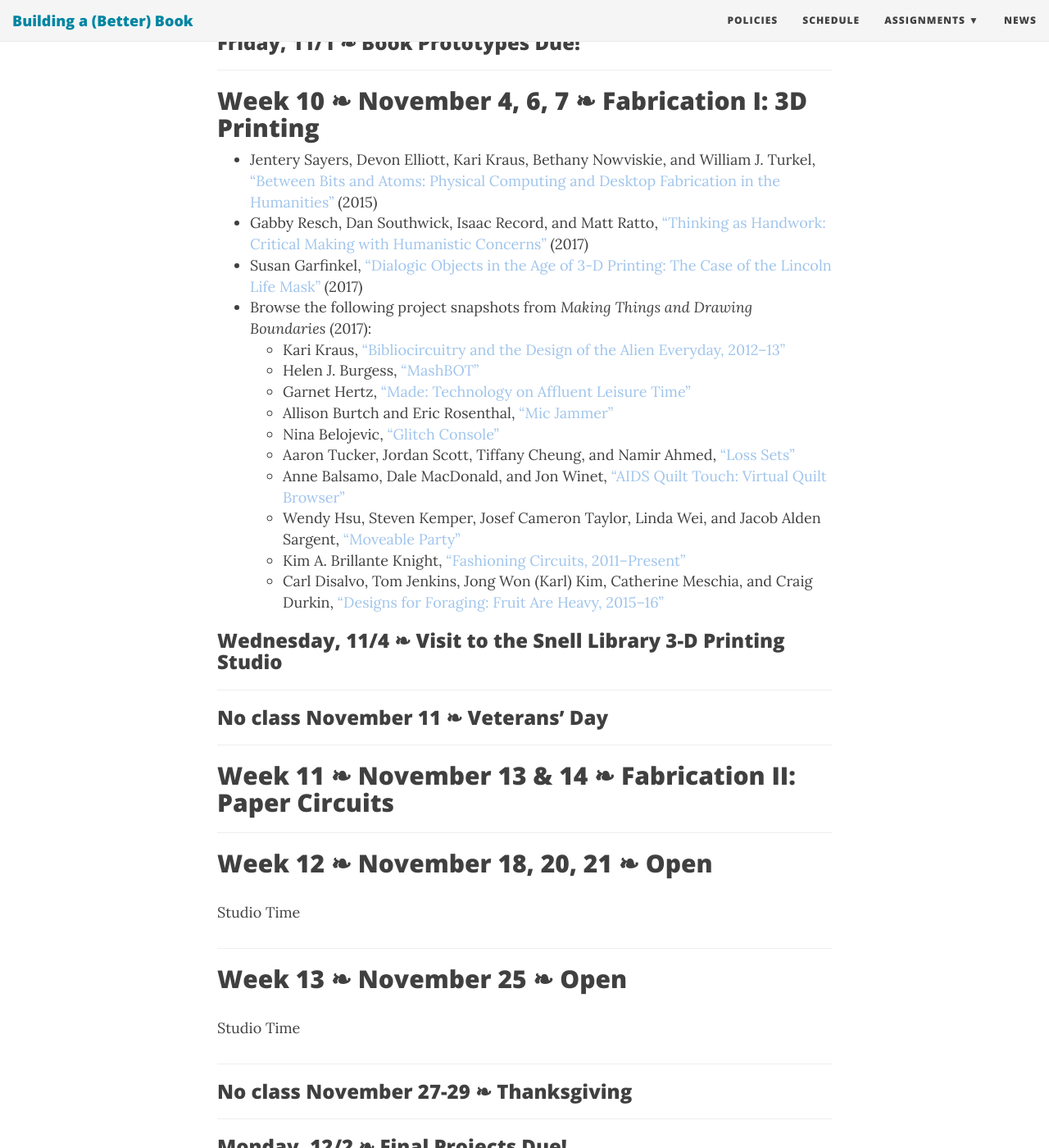
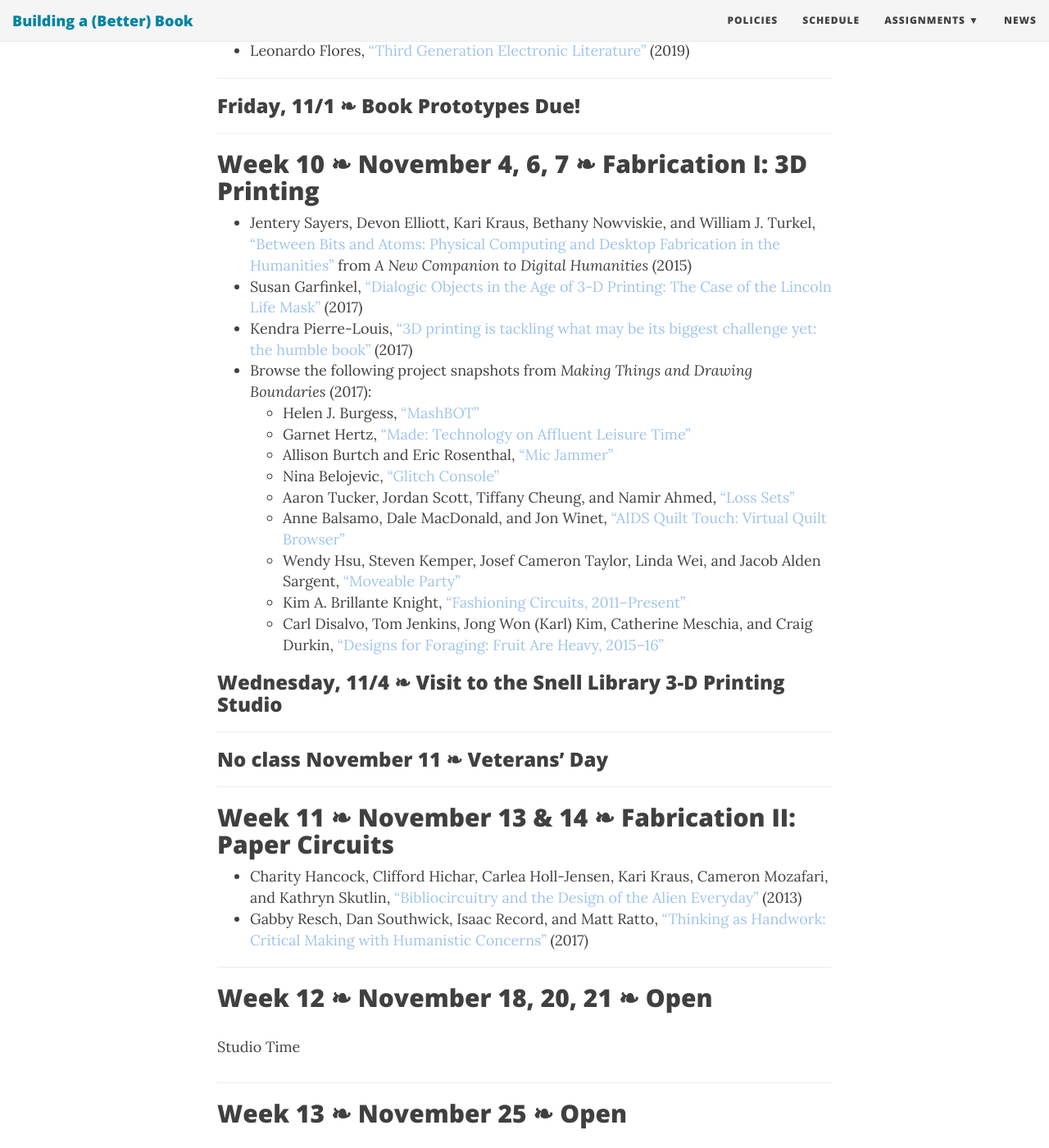
Before and after one commit to rccordell/f19bbb, a Jekyll site: the page built from schedule.md, in a window 1280 px wide and 1400 px high, scrolled down 4194 px. Shown: the whole window at 82% size. Built offline with Jekyll 4.4.1, drawn with Linux system fonts in a browser that asks for light colours; nearby versions of some CDN libraries; some web fonts are replaced; some of the changed text lies outside the part shown.

Commit message:
schedule updates

```diff
--- a/schedule.md
+++ b/schedule.md
@@ -114,6 +115,7 @@ Prep:
 + Christian Bök, ["The Xenotext Works](https://www.poetryfoundation.org/harriet/2011/04/the-xenotext-works) (2011) & Joshua Schuster, ["On Reading Christian Bök's 'The Xenotext: Book 1' Ten Thousand Years Later"](https://jacket2.org/reviews/reading-christian-boks-xenotext-book-1-ten-thousand-years-later) (2016)
 + Lisa Vollrath, ["A Crash Course On Altered Books"](https://mixedmedia.club/a-crash-course-on-altered-books/) (2015)
 + Craig Mod, ["The 'Future Book' is Here, but It's Not What We Expected"](https://www.wired.com/story/future-book-is-here-but-not-what-we-expected/) (2018)
++ Merve Emre, ["This Library Has New Books by Major Authors, but They Can’t Be Read Until 2114"](https://northeastern.alma.exlibrisgroup.com/leganto/public/01NEU_INST/citation/9484550810001401?auth=SAML)
 + (browse) Tom Phillips, [*A Humument*](http://www.tomphillips.co.uk/humument)
 
 ### Wednesday, 10/16 &#10087; Visit to NU Archives**
@@ -144,11 +146,10 @@ Prep:
 
 ## Week 10 &#10087; November 4, 6, 7 &#10087; Fabrication I: 3D Printing
 
-+ Jentery Sayers, Devon Elliott, Kari Kraus, Bethany Nowviskie, and William J. Turkel, [“Between Bits and Atoms: Physical Computing and Desktop Fabrication in the Humanities”]() (2015)
-+ Gabby Resch, Dan Southwick, Isaac Record, and Matt Ratto, ["Thinking as Handwork: Critical Making with Humanistic Concerns"](https://dhdebates.gc.cuny.edu/read/untitled-aa1769f2-6c55-485a-81af-ea82cce86966/section/4b5fd8b4-2a39-4d7a-a563-3e611da220f0#ch16) (2017)
++ Jentery Sayers, Devon Elliott, Kari Kraus, Bethany Nowviskie, and William J. Turkel, [“Between Bits and Atoms: Physical Computing and Desktop Fabrication in the Humanities”](https://northeastern.alma.exlibrisgroup.com/leganto/public/01NEU_INST/citation/9484550400001401?auth=SAML) from *A New Companion to Digital Humanities* (2015)
 + Susan Garfinkel, ["Dialogic Objects in the Age of 3-D Printing: The Case of the Lincoln Life Mask"](https://dhdebates.gc.cuny.edu/read/untitled-aa1769f2-6c55-485a-81af-ea82cce86966/section/a7eff40f-41f9-4851-9d9a-d560888c4dda#ch24) (2017)
++ Kendra Pierre-Louis, ["3D printing is tackling what may be its biggest challenge yet: the humble book"](https://www.popsci.com/3d-printed-bound-book/) (2017)
 + Browse the following project snapshots from *Making Things and Drawing Boundaries* (2017):
-    + Kari Kraus, ["Bibliocircuitry and the Design of the Alien Everyday, 2012–13"](https://dhdebates.gc.cuny.edu/read/untitled-aa1769f2-6c55-485a-81af-ea82cce86966/section/7b83c1a0-8e49-404f-9023-bfdc5c6874e2#ch17)
     + Helen J. Burgess, ["MashBOT"](https://dhdebates.gc.cuny.edu/read/untitled-aa1769f2-6c55-485a-81af-ea82cce86966/section/e913f0ff-4a13-4f08-a164-7945f43a8636#ch05)
     + Garnet Hertz, ["Made: Technology on Affluent Leisure Time"](https://dhdebates.gc.cuny.edu/read/untitled-aa1769f2-6c55-485a-81af-ea82cce86966/section/99b20079-6a78-43bc-8110-3804b04acc65#ch13)
     + Allison Burtch and Eric Rosenthal, ["Mic Jammer"](https://dhdebates.gc.cuny.edu/read/untitled-aa1769f2-6c55-485a-81af-ea82cce86966/section/f8dcc03c-2bc3-499a-8c1b-1d17f4098400#ch11)
@@ -168,6 +169,9 @@ Prep:
 -----
 
 ## Week 11 &#10087; November 13 & 14 &#10087; Fabrication II: Paper Circuits
+
++ Charity Hancock, Clifford Hichar, Carlea Holl-Jensen, Kari Kraus, Cameron Mozafari, and Kathryn Skutlin, [“Bibliocircuitry and the Design of the Alien Everyday”](https://northeastern.alma.exlibrisgroup.com/leganto/public/01NEU_INST/citation/9006733760001401?auth=SAML) (2013)
++ Gabby Resch, Dan Southwick, Isaac Record, and Matt Ratto, ["Thinking as Handwork: Critical Making with Humanistic Concerns"](https://dhdebates.gc.cuny.edu/read/untitled-aa1769f2-6c55-485a-81af-ea82cce86966/section/4b5fd8b4-2a39-4d7a-a563-3e611da220f0#ch16) (2017)
 
 -----
 
```
Also changed, not shown: other parts of schedule.md (+1 -0 lines).
